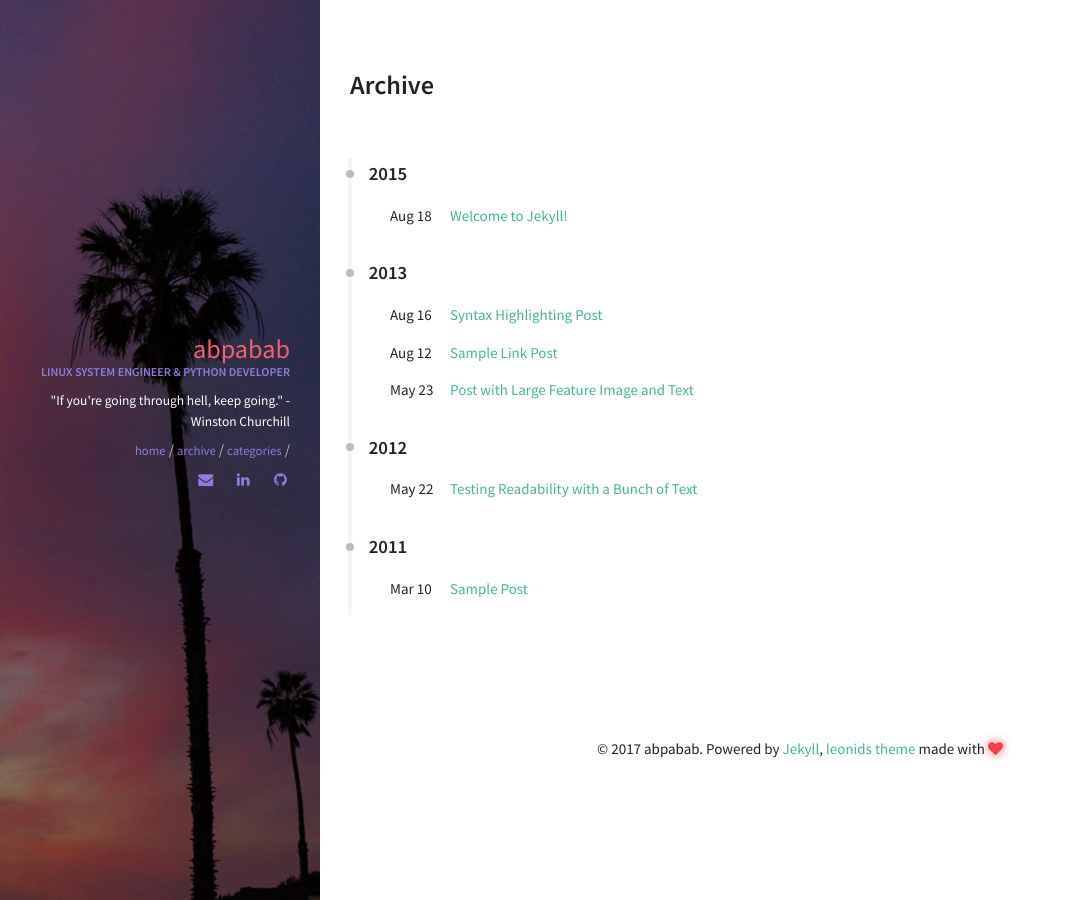
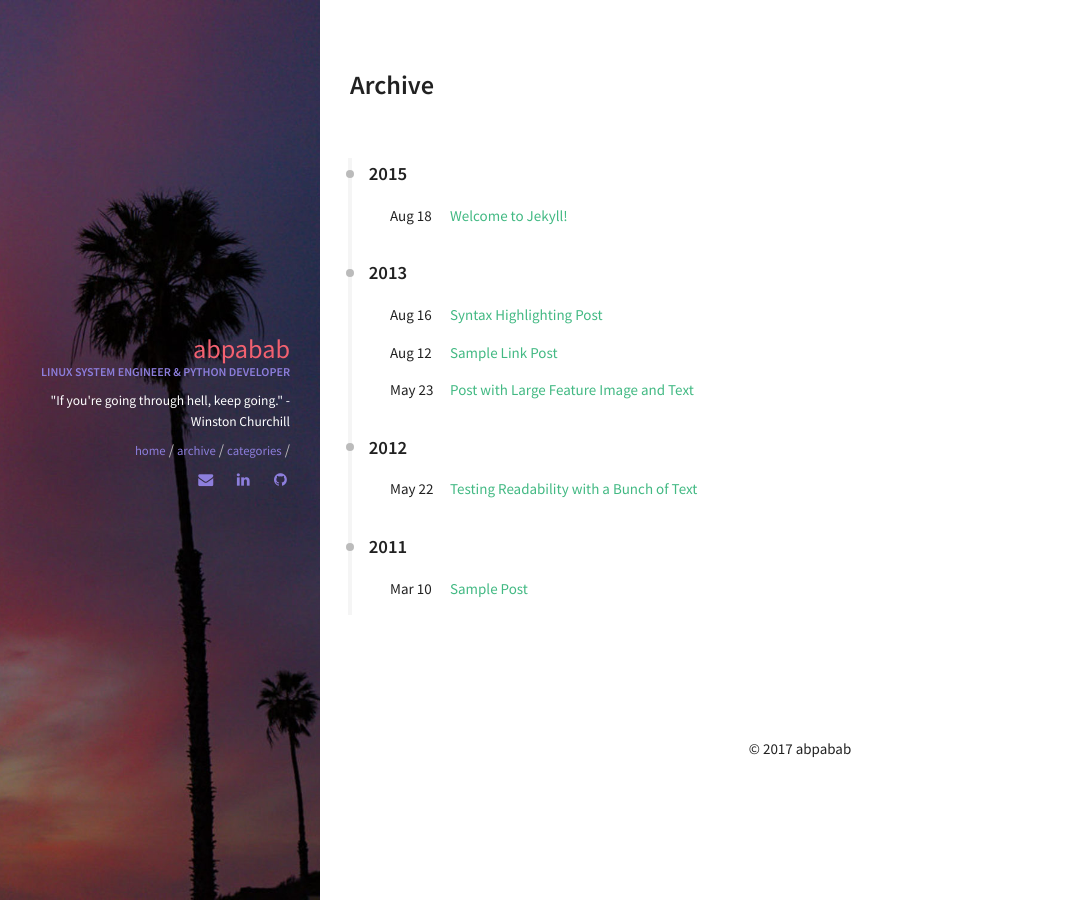
Before and after one commit to abpabab/blog, a Jekyll site: the page built from archive.html, in a window 1280 px wide. Shown: the whole page, without its empty margins (0-1071 px from the left). Built offline with Jekyll 4.4.1, drawn with Linux system fonts in a browser that asks for light colours.

Commit message:
update layouts

```diff
--- a/_includes/footer.html
+++ b/_includes/footer.html
@@ -1,3 +1,3 @@
 <footer>
-  &copy; {{ site.time | date: '%Y' }} {{ site.owner.name }}. Powered by <a href="http://jekyllrb.com/">Jekyll</a>, <a href="http://github.com/renyuanz/leonids/">leonids theme</a> made with <i class="fa fa-heart heart-icon"></i>
+  &copy; {{ site.time | date: '%Y' }} {{ site.owner.name }}
 </footer>
```
